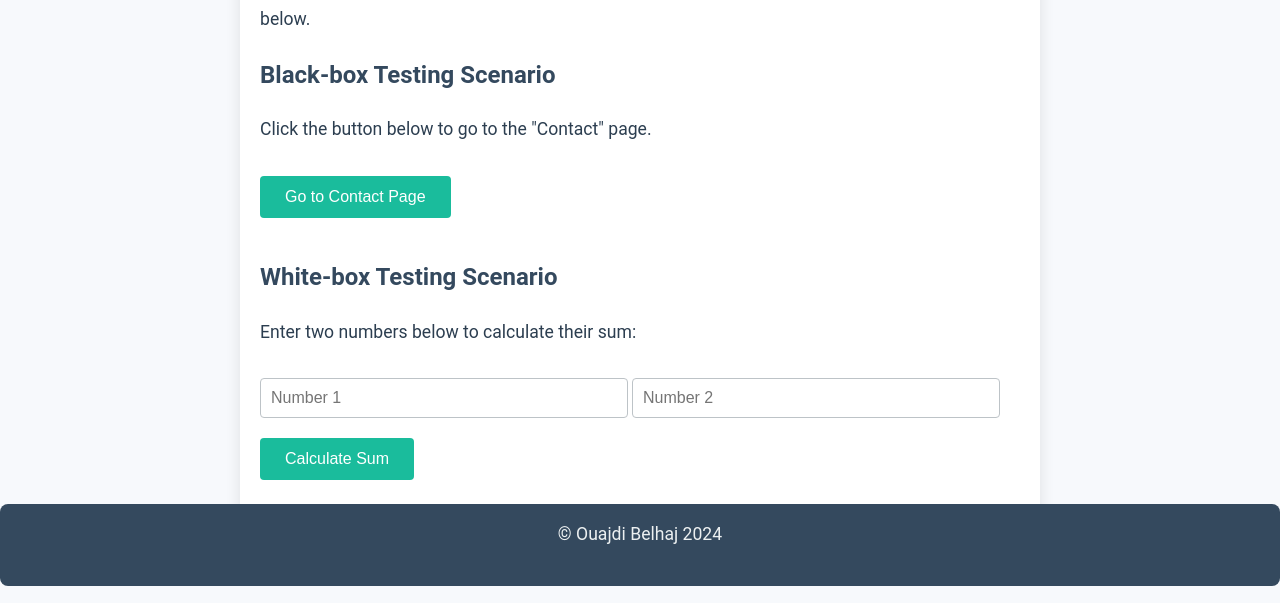
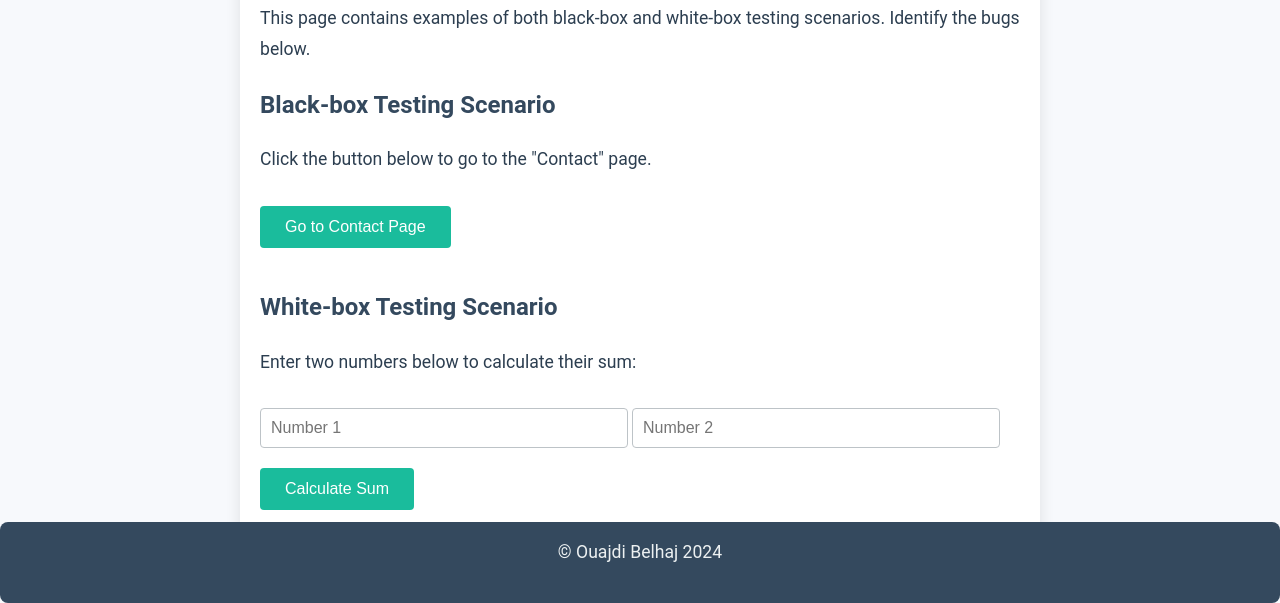
Before and after one commit to istqbtesttrial/ISTQB-Test-Practice-Chapt2, a website: page testing_types.html in a window 1280 px wide. Shown: the part 214-817 px from the top of the page. Drawn offline with Linux system fonts and the light colour scheme.

Commit message:
more flexibility to testing types page

```diff
--- a/styles.css
+++ b/styles.css
@@ -13,8 +13,16 @@ body {
     line-height: 1.6;
     margin: 0;
     padding: 0;
-    position: relative;
     min-height: 100vh;
+    display: flex;
+    flex-direction: column;
+}
+
+/* Scrollable container specific for the testing_types page */
+.scrollable-container {
+    max-height: calc(100vh - 150px); /* Adjust based on header/footer size */
+    overflow-y: auto;
+    padding-bottom: 20px;
 }
 
 /* Container for content */
@@ -105,10 +113,7 @@ footer {
     background-color: #34495e;
     color: #ecf0f1;
     border-radius: 8px;
-    position: absolute;
-    bottom: 0;
-    width: 100%;
-    left: 0;
+    margin-top: auto;
 }
 
 /* Section styles */
--- a/testing_types.html
+++ b/testing_types.html
@@ -15,6 +15,7 @@
     <a href="about.html">About</a>
     <a href="contact.html">Contact</a>
 </nav>
+<div class="scrollable-container">
     <div class="container">
         <h1>Black-box vs White-box Testing</h1>
         <p>This page contains examples of both black-box and white-box testing scenarios. Identify the bugs below.</p>
@@ -38,6 +39,10 @@
             <!-- Bug: The sum calculation is incorrect due to a logical error in the code -->
         </div>
     </div>
+</div>
+<footer>
+    <p>&copy; Ouajdi Belhaj 2024</p>
+</footer>
 
 <script>
     // White-box bug: Incorrect logic for summing the numbers
@@ -48,8 +53,5 @@
         document.getElementById('result').innerText = "Sum: " + sum;
     }
 </script>
-<footer>
-    <p>&copy; Ouajdi Belhaj 2024</p>
-</footer>
 </body>
 </html>
```
Lines whose indentation alone changed are shown as unchanged.
